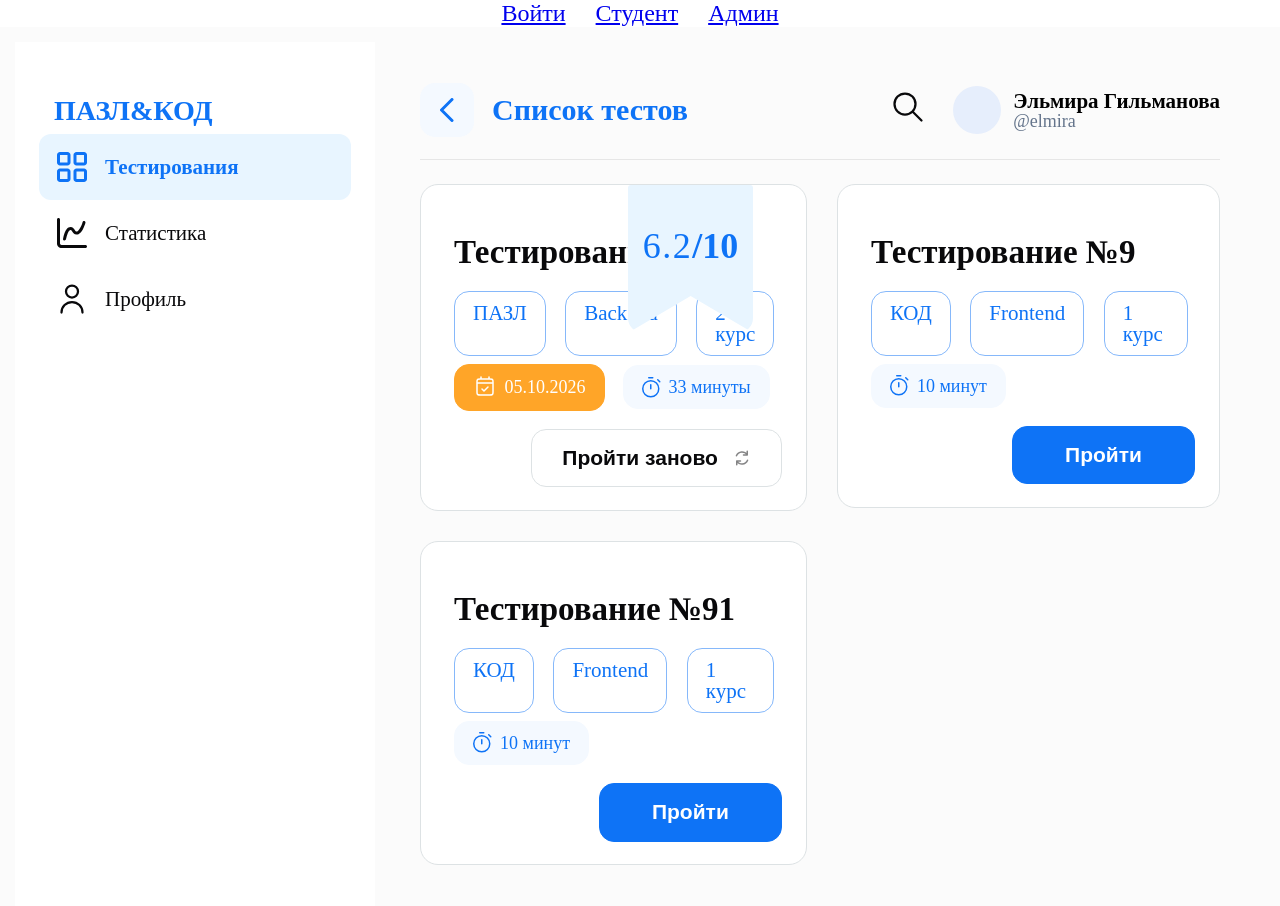
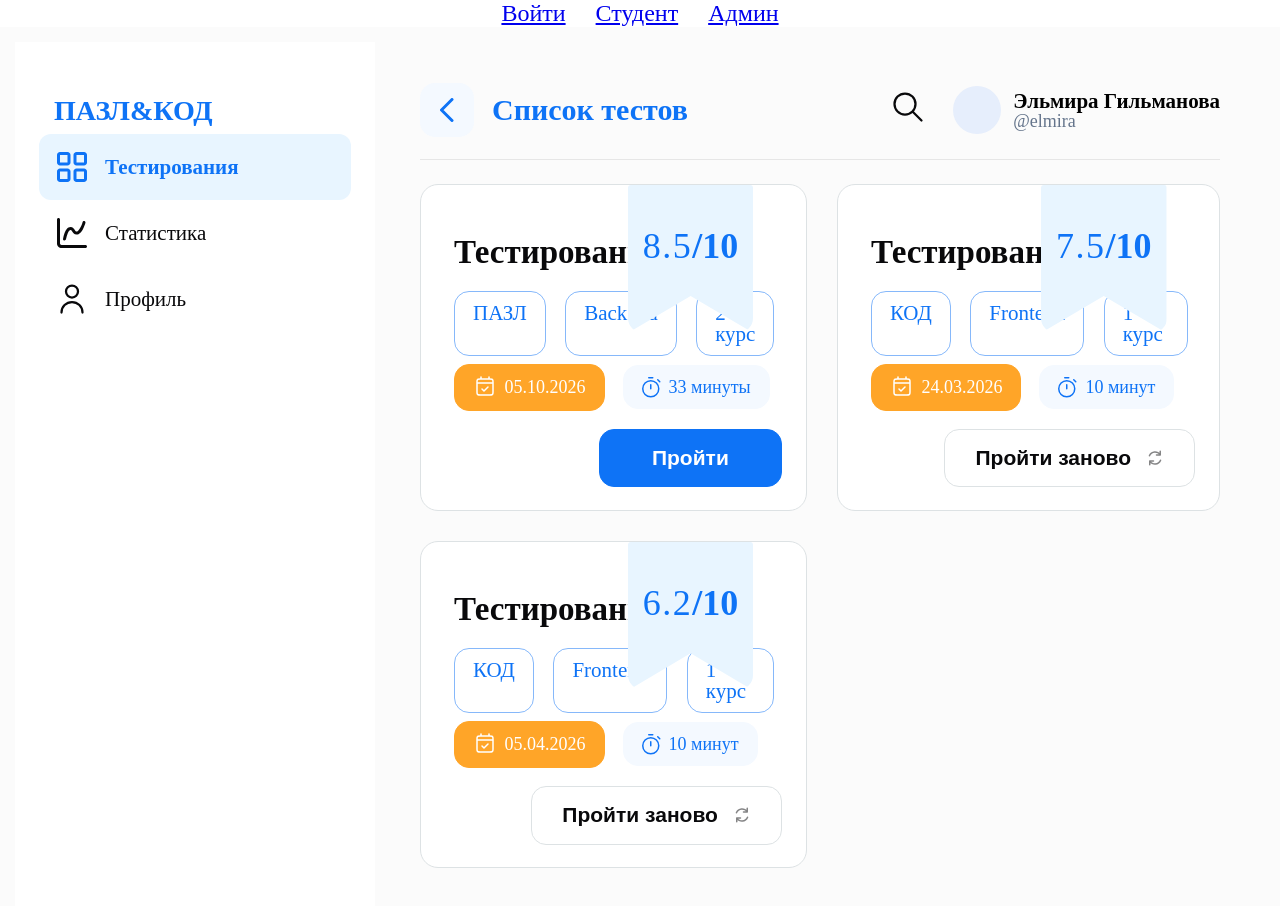
Before and after one commit to elmiragi/Second-project, a React (Vite) app in the folder testing-app/: page /student/tests in a window 1280 px wide. Shown: the top 906 px of the page. Built offline with nearby package versions, Linux system fonts and the light colour scheme.

Commit message:
added right resultPage

```diff
--- a/testing-app/public/data/tests.json
+++ b/testing-app/public/data/tests.json
@@ -6,8 +6,8 @@
 "shortDescription": "Описание тестирования длинный текст дадададада…",
 "durationSec": 2000,
 "passScore": 70,
-"attemptsAllowed": 3,
-"allowRetry": true,
+"attemptsAllowed": 1,
+"allowRetry": false,
 "isPublished": true,
 "meta": {
 "project": "ПАЗЛ",
@@ -24,8 +24,8 @@
 "shortDescription": "Короткое описание для второго теста…",
 "durationSec": 600,
 "passScore": 80,
-"attemptsAllowed": 1,
-"allowRetry": false,
+"attemptsAllowed": 2,
+"allowRetry": true,
 "isPublished": true,
 "meta": {
 "project": "КОД",
@@ -33,7 +33,7 @@
 "course": "1 курс",
 "purpose": "Проверка знаний"
 },
-"deadlineISO": null,
+"deadlineISO": "2026-03-24T00:00:00Z",
 "tags": ["КОД", "Frontend", "1 курс"]
 },
 {
@@ -51,7 +51,7 @@
 "course": "1 курс",
 "purpose": "Проверка знаний"
 },
-"deadlineISO": null,
+"deadlineISO": "2026-04-05T00:00:00Z",
 "tags": ["КОД", "Frontend", "1 курс"]
 }
 ]
--- a/testing-app/src/components/tests/TestCard.tsx
+++ b/testing-app/src/components/tests/TestCard.tsx
@@ -266,9 +266,10 @@ export function TestCard(props: TestCardProps) {
   const isGraded = lastAttempt?.status === "graded";
   const scoreText =
     lastAttempt?.status === "graded" ? lastAttempt?.score / 10 : null;
-  const deadline = formateDate(
-    test.deadlineISO || lastAttempt?.finishedAt || null,
-  );
+  // const deadline = formateDate(
+  //   test.deadlineISO || lastAttempt?.finishedAt || null,
+  // );
+   const deadline = formateDate(test.deadlineISO || lastAttempt?.finishedAt);
   const duration = formatMinutes(test.durationSec || null);
   // const attemptsUsed = test.attempts ? test.attempts.length : 0;
   // const attemptsRemaining =
@@ -279,7 +280,10 @@ export function TestCard(props: TestCardProps) {
   function actionBtn() {
     if (isGraded && test.allowRetry)
       return { status: "retry", label: "Пройти заново" };
-    if (isGraded && !test.allowRetry)
+    // Вариант, написанный на уроке
+    // if (isGraded && !test.allowRetry)
+    //   return { status: "done", label: "Выполнено" };
+    if (!isGraded && !test.allowRetry)
       return { status: "done", label: "Выполнено" };
     return { status: "start", label: "Пройти" };
   }
--- a/testing-app/src/components/tests/Timer.tsx
+++ b/testing-app/src/components/tests/Timer.tsx
@@ -96,7 +96,7 @@ if (timeIsOver) setTimeIsOver(time);
 
   const danger = timeIsOver <= duration / 4;
   return (
-    <Timer danger={danger} finished={finished}>
+    <Timer danger={danger} finished={finished ?? false}>
       <h4 className="timer-title">Осталось времени</h4>
       <div className="time">{formatedTime(timeIsOver)}</div>
     </Timer>
--- a/testing-app/src/pages/student/StudentRunTest.tsx
+++ b/testing-app/src/pages/student/StudentRunTest.tsx
@@ -46,8 +46,8 @@ export default function StudentRunTest() {
   const [error, setError] = useState("");
   const location = useLocation();
 
-  const durationSec = location.state.durationSec ?? testData?.durationSec;
-  // const durationSec = location.state.durationSec ?? 600;
+  // const durationSec = location.state.durationSec ?? testData?.durationSec;
+  const durationSec = testData?.durationSec ?? 600;
   const [seconds, setSeconds] = useState(durationSec);
   // or time and setTime
   const [answer, setAnswer] = useState<AnswerState>({});
@@ -59,7 +59,7 @@ export default function StudentRunTest() {
   const title = testId ? `Тестирование №${testId}` : `Тестирование`;
   const navigate = useNavigate();
 
-  console.log("location", location.state.durationSec);
+  // console.log("location", location.state.durationSec);
 
   useEffect(() => {
     if (!testData) return;
--- a/testing-app/src/pages/student/StudentTestPage.tsx
+++ b/testing-app/src/pages/student/StudentTestPage.tsx
@@ -93,7 +93,7 @@ export default function StudentTestPage() {
   const lastAttempByTest = useMemo(() => {
     const unique = new Map();
     const mine = attempts.filter((a) => a.userId === 1);
-    for (const element of mine) unique.set(element.userId, element);
+    for (const element of mine) unique.set(element.testId, element);
     return unique;
   }, [attempts]);
 
--- a/testing-app/src/pages/student/StudentTestResultPage.tsx
+++ b/testing-app/src/pages/student/StudentTestResultPage.tsx
@@ -78,6 +78,7 @@ export function StudentTestResultPage() {
   console.log("locationeee", score, max, attempts, time);
 
   function takeTheTestAgain() {
+    console.log("Navigating back to test with id:", id);
     navigate(`/student/test/${id}`, {
       replace: true,
     });
```
